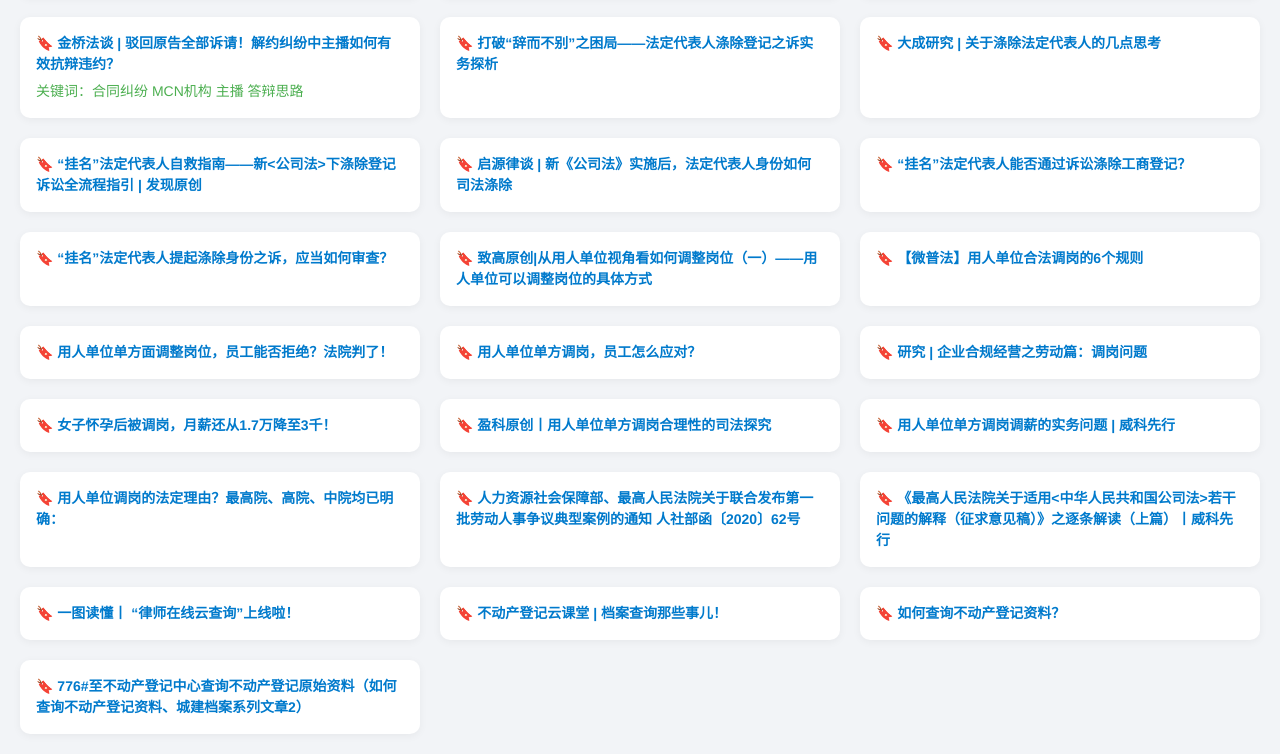
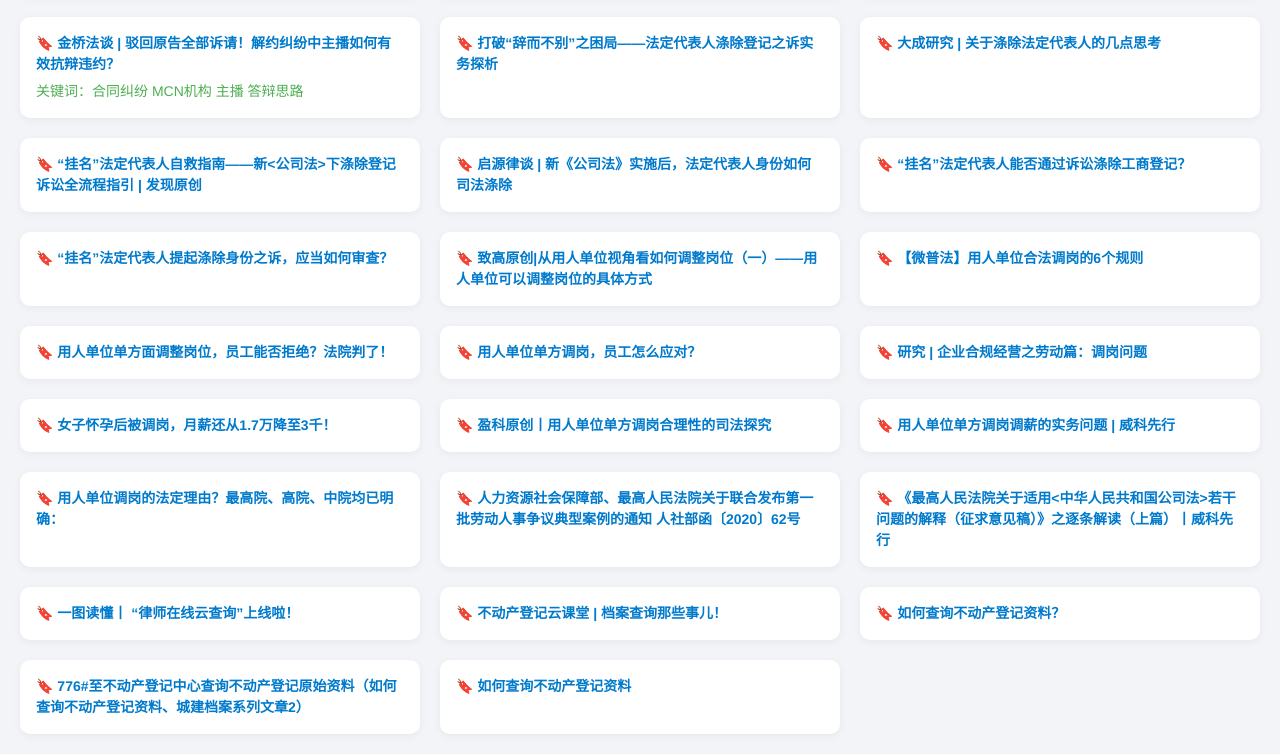
Before and after one commit to Ada-Box/ada-box.github.io, a plain HTML site: page index.html in a window 1280 px wide. Shown: the part 5115-5869 px from the top of the page. Drawn offline with Linux system fonts and the light colour scheme.

Commit message:
Update index.html

```diff
--- a/index.html
+++ b/index.html
@@ -655,6 +655,9 @@ mark {
         <li>
           🔖 <a href="Legal Research/index106.html" target="_blank">776#至不动产登记中心查询不动产登记原始资料（如何查询不动产登记资料、城建档案系列文章2）</a>
         </li>
+        <li>
+          🔖 <a href="Legal Research/index107.html" target="_blank">如何查询不动产登记资料</a>
+        </li>
   </ul>
   <div id="noResults" style="display:none; text-align:center; color:#999; margin-top:20px;">未找到相关内容</div>
 
```
